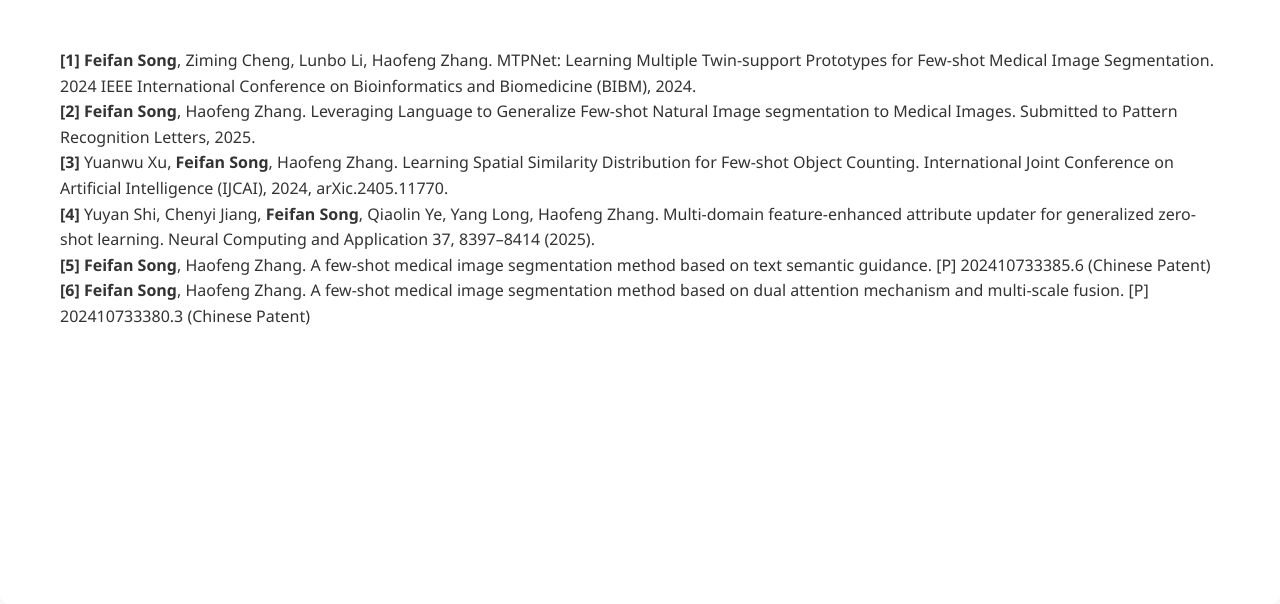
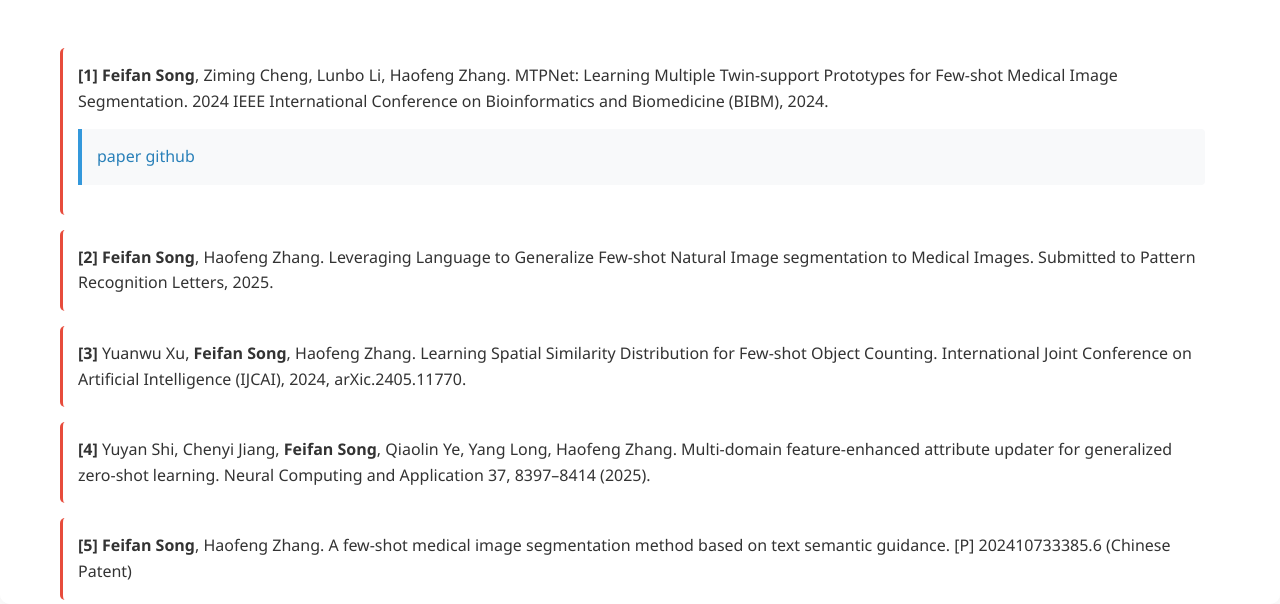
Before and after one commit to FeifanSong/FeifanSong.github.io, a plain HTML site: page index.html in a window 1280 px wide. Both pictures are taken after a click on the link "Publication". Shown: the part 196-800 px from the top of the page. Drawn offline with Linux system fonts and the light colour scheme.

Commit message:
Update index.html

```diff
--- a/index.html
+++ b/index.html
@@ -142,6 +142,23 @@
 
         .social-link:hover .social-tooltip {
             opacity: 1;
+        }
+
+        .link-item {
+            margin: 15px 0;
+            padding: 15px;
+            border-left: 4px solid #3498db;
+            background-color: #f8f9fa;
+            border-radius: 0 4px 4px 0;
+        }
+        a {
+            color: #2980b9;
+            text-decoration: none;
+            font-weight: 500;
+        }
+        a:hover {
+            color: #e74c3c;
+            text-decoration: underline;
         }
 
         .content-wrapper {
@@ -525,7 +542,6 @@
             <section id="home" class="content-section active">
                 <div class="section-header">
                     <h2 class="section-title">🎓 Feifan Song</h2>
-                </div>
                     <div class="social-links">
                     <a href="https://scholar.google.com/citations?user=-rP2rucAAAAJ&hl=zh-CN" class="social-link scholar" target="_blank">
                     <i class="fas fa-graduation-cap"></i>
@@ -535,6 +551,7 @@
                     <i class="fab fa-github"></i>
                     <span class="social-tooltip">GitHub</span>
                     </a>
+                    </div>
                 </div>
                 <div class="section-bg" style="background-image: url('img/Beginning.jpg');"></div>
                 <div class="section-content">
@@ -554,12 +571,36 @@
                     <h2 class="section-title">📚 PUBLICATIONS & PATENTS</h2>
                 </div>
                 <div class="section-content">
-                        <p><strong>[1]</strong> <strong>Feifan Song</strong>, Ziming Cheng, Lunbo Li, Haofeng Zhang. MTPNet: Learning Multiple Twin-support Prototypes for Few-shot Medical Image Segmentation. 2024 IEEE International Conference on Bioinformatics and Biomedicine (BIBM), 2024.</p>
+<!--                         <p><strong>[1]</strong> <strong>Feifan Song</strong>, Ziming Cheng, Lunbo Li, Haofeng Zhang. MTPNet: Learning Multiple Twin-support Prototypes for Few-shot Medical Image Segmentation. 2024 IEEE International Conference on Bioinformatics and Biomedicine (BIBM), 2024.</p>
                         <p><strong>[2]</strong> <strong>Feifan Song</strong>, Haofeng Zhang. Leveraging Language to Generalize Few-shot Natural Image segmentation to Medical Images. Submitted to Pattern Recognition Letters, 2025.</p>
                         <p><strong>[3]</strong> Yuanwu Xu, <strong>Feifan Song</strong>, Haofeng Zhang. Learning Spatial Similarity Distribution for Few-shot Object Counting. International Joint Conference on Artificial Intelligence (IJCAI), 2024, arXic.2405.11770.</p>
                         <p><strong>[4]</strong> Yuyan Shi, Chenyi Jiang, <strong>Feifan Song</strong>, Qiaolin Ye, Yang Long, Haofeng Zhang. Multi-domain feature-enhanced attribute updater for generalized zero-shot learning. Neural Computing and Application 37, 8397–8414 (2025).</p>
                         <p><strong>[5]</strong> <strong>Feifan Song</strong>, Haofeng Zhang. A few-shot medical image segmentation method based on text semantic guidance. [P] 202410733385.6 (Chinese Patent)</p>
-                        <p><strong>[6]</strong> <strong>Feifan Song</strong>, Haofeng Zhang. A few-shot medical image segmentation method based on dual attention mechanism and multi-scale fusion. [P] 202410733380.3 (Chinese Patent)</p>
+                        <p><strong>[6]</strong> <strong>Feifan Song</strong>, Haofeng Zhang. A few-shot medical image segmentation method based on dual attention mechanism and multi-scale fusion. [P] 202410733380.3 (Chinese Patent)</p> -->
+                    <div class="publication-item">
+                        <strong>[1]</strong> <strong>Feifan Song</strong>, Ziming Cheng, Lunbo Li, Haofeng Zhang. MTPNet: Learning Multiple Twin-support Prototypes for Few-shot Medical Image Segmentation. 2024 IEEE International Conference on Bioinformatics and Biomedicine (BIBM), 2024.
+                        <div class="link-item">
+                            <a href="https://ieeexplore.ieee.org/abstract/document/10821941/">paper</a>
+                            <a href="https://github.com/Lilacis/CD_TG">github</a>
+                        </div>
+                    </div>
+                    <div class="publication-item">
+                        <strong>[2]</strong> <strong>Feifan Song</strong>, Haofeng Zhang. Leveraging Language to Generalize Few-shot Natural Image segmentation to Medical Images. Submitted to Pattern Recognition Letters, 2025.
+
+                    </div>
+                    <div class="publication-item">
+                        <strong>[3]</strong> Yuanwu Xu, <strong>Feifan Song</strong>, Haofeng Zhang. Learning Spatial Similarity Distribution for Few-shot Object Counting. International Joint Conference on Artificial Intelligence (IJCAI), 2024, arXic.2405.11770.
+                    </div>
+                    <div class="publication-item">
+                        <strong>[4]</strong> Yuyan Shi, Chenyi Jiang, <strong>Feifan Song</strong>, Qiaolin Ye, Yang Long, Haofeng Zhang. Multi-domain feature-enhanced attribute updater for generalized zero-shot learning. Neural Computing and Application 37, 8397–8414 (2025).
+                    </div>
+                    <div class="publication-item">
+                        <strong>[5]</strong> <strong>Feifan Song</strong>, Haofeng Zhang. A few-shot medical image segmentation method based on text semantic guidance. [P] 202410733385.6 (Chinese Patent)
+                    </div>
+                    <div class="publication-item">
+                        <strong>[6]</strong> <strong>Feifan Song</strong>, Haofeng Zhang. A few-shot medical image segmentation method based on dual attention mechanism and multi-scale fusion. [P] 202410733380.3 (Chinese Patent)
+                    </div>
+
                 </div>
             </section>
 
@@ -795,12 +836,12 @@
                         <h3>Deputy Director | Drama Troupe of NJUST</h3>
                         <span class="date">2023</span>
                     </div>
+
+                    <div class="research-item">
+                        <p>In China, I not only received a rigorous education in theatrical theory, but also immersed myself as a stage manager and director in the entire journey of multiple plays—from conception to performance. This was far more than a casual pastime; it is a devotion rooted in profound love.
+                            “I see those endless, bustling crowds—appearing and vanishing. Struggle, monotony, humility, and poverty are drama; generosity, radiance, pride, and wealth are theatre. For humanity, in its perpetual ignorance, forever breeds conflict; and because all must eventually fade, there will always be climax.” Thus I wrote in my director’s journal.</p>
                     </div>
-            <!-- 添加的自适应文字框 -->
-            <div class="memory-text">
-            <p>In China, I not only received a rigorous education in theatrical theory, but also immersed myself as a stage manager and director in the entire journey of multiple plays—from conception to performance. This was far more than a casual pastime; it is a devotion rooted in profound love.
 
-                “I see those endless, bustling crowds—appearing and vanishing. Struggle, monotony, humility, and poverty are drama; generosity, radiance, pride, and wealth are theatre. For humanity, in its perpetual ignorance, forever breeds conflict; and because all must eventually fade, there will always be climax.” Thus I wrote in my director’s journal.</p>
                 </div>
             </section>
         </div>
```
Lines whose indentation alone changed are shown as unchanged.
